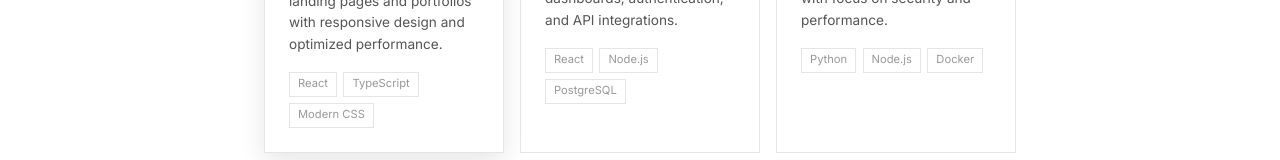
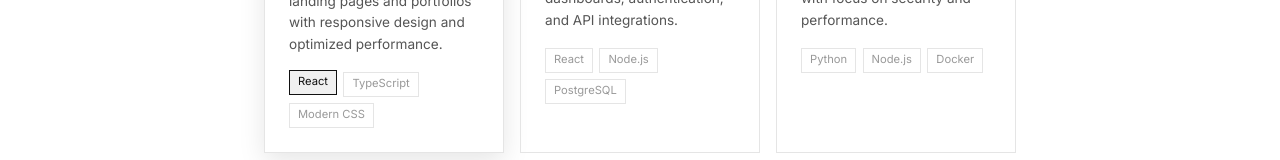
Before and after one commit to ismaeldouglasdev/meu-portfolio, a React (Vite) app: page / in a window 1280 px wide. In both pictures the pointer is over the element 313 px from the left and 2200 px from the top of the page. Shown: the part 2116-2276 px from the top of the page. Built offline with nearby package versions, Linux system fonts and the light colour scheme; no server answers.

Commit message:
feat: add hover animations to tech stack tags in services and projects

```diff
--- a/src/App.css
+++ b/src/App.css
@@ -521,6 +521,14 @@
   padding: 0.15rem 0.5rem;
   border: 1px solid var(--border);
   color: var(--text-muted);
+  transition: transform 0.2s ease, border-color 0.2s ease, background 0.2s ease, color 0.2s ease;
+}
+
+.servico-techs span:hover {
+  transform: translateY(-2px);
+  border-color: var(--accent);
+  background: var(--accent-bg);
+  color: var(--text);
 }
 
 /* ----- Projetos ----- */
@@ -618,6 +626,14 @@
   padding: 0.15rem 0.5rem;
   border: 1px solid var(--border);
   color: var(--text-muted);
+  transition: transform 0.2s ease, border-color 0.2s ease, background 0.2s ease, color 0.2s ease;
+}
+
+.projeto-langs span:hover {
+  transform: translateY(-2px);
+  border-color: var(--accent);
+  background: var(--accent-bg);
+  color: var(--text);
 }
 
 .tag-desktop {
```
